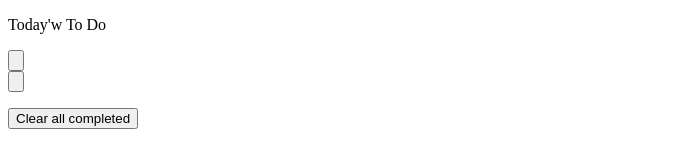
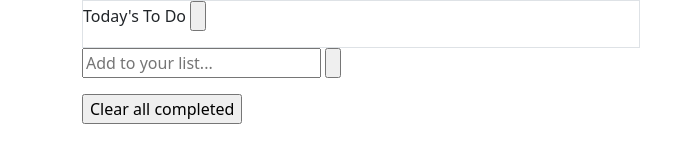
Before and after one commit to pountzas/MyWebpack, a website built with webpack: page index.html in a window 1280 px wide. Shown: the whole page, without its empty margins (0-695 px from the left). Built offline with nearby package versions, Linux system fonts and the light colour scheme.

Commit message:
add bootstrap and some styles

```diff
--- a/index.html
+++ b/index.html
@@ -2,16 +2,17 @@
 <html>
     <head>
         <meta charset="utf-8" />
+        <link href="https://cdn.jsdelivr.net/npm/bootstrap@5.0.2/dist/css/bootstrap.min.css" rel="stylesheet" integrity="sha384-EVSTQN3/azprG1Anm3QDgpJLIm9Nao0Yz1ztcQTwFspd3yD65VohhpuuCOmLASjC" crossorigin="anonymous">
         <title>TO-DO</title>
     </head>
     <body>
-      <section>
-        <div class="flex">
-          <p>Today'w To Do</p>
-          <input type="button" value="">
+      <section class="container">
+        <div class="border w-50">
+          <p>Today's To Do <input type="button" value=""></p>
+
         </div>
         <div class="flex">
-          <div placeholder="Add to your list..."></div>
+          <input type='text' placeholder="Add to your list...">
           <input type="button" value="">
         </div>
         <ul>
```
